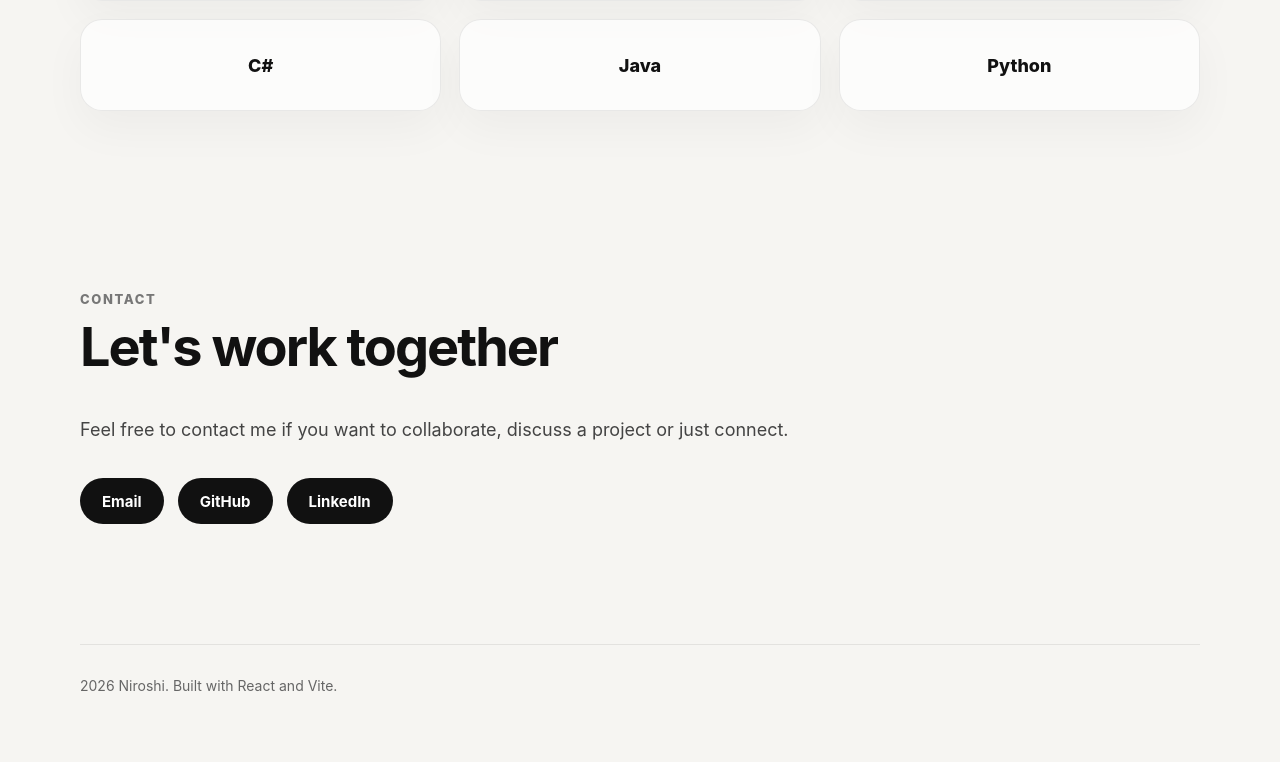
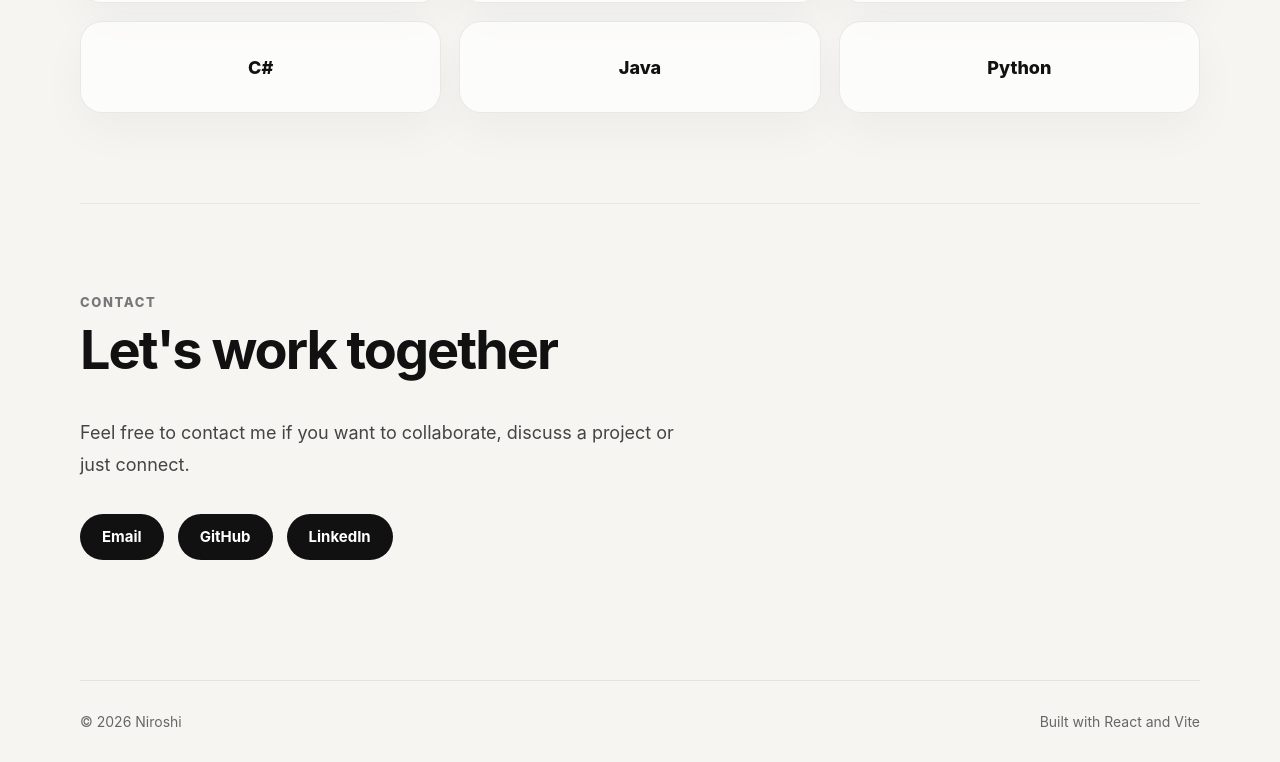
Before and after one commit to Shkaf77/Portfolio_web, a React (Vite) app: page / in a window 1280 px wide. Shown: the part 1426-2188 px from the top of the page. Before the commit the page ends 2152 px from the top, so only its background shows below. Built offline with nearby package versions, Linux system fonts and the light colour scheme.

Commit message:
Changes in  Footer.jsx; Сhanges in styles App.css

```diff
--- a/src/App.css
+++ b/src/App.css
@@ -196,6 +196,7 @@
   width: min(1120px, 90%);
   margin: 0 auto;
   padding: 90px 0;
+  border-top: 1px solid rgba(0, 0, 0, 0.06);
 }
 
 .section-header {
@@ -265,6 +266,10 @@
 
 /* CONTACT */
 
+.contact-text {
+  max-width: 620px;
+}
+
 .contact-section {
   padding-bottom: 120px;
 }
@@ -305,6 +310,10 @@
   margin: 0 auto;
   padding: 32px 0;
   border-top: 1px solid rgba(0, 0, 0, 0.08);
+  display: flex;
+  align-items: center;
+  justify-content: space-between;
+  gap: 18px;
 }
 
 .footer p {
@@ -424,4 +433,10 @@
     height: 300px;
     border-radius: 28px;
   }
+
+  .footer {
+    flex-direction: column;
+    align-items: flex-start;
+
+  }
 }
--- a/src/components/Footer.jsx
+++ b/src/components/Footer.jsx
@@ -1,7 +1,8 @@
 function Footer() {
     return (
       <footer className="footer">
-        <p>2026 Niroshi. Built with React and Vite.</p>
+        <p>© 2026 Niroshi</p>
+        <p>Built with React and Vite</p>
       </footer>
     )
   }
```
